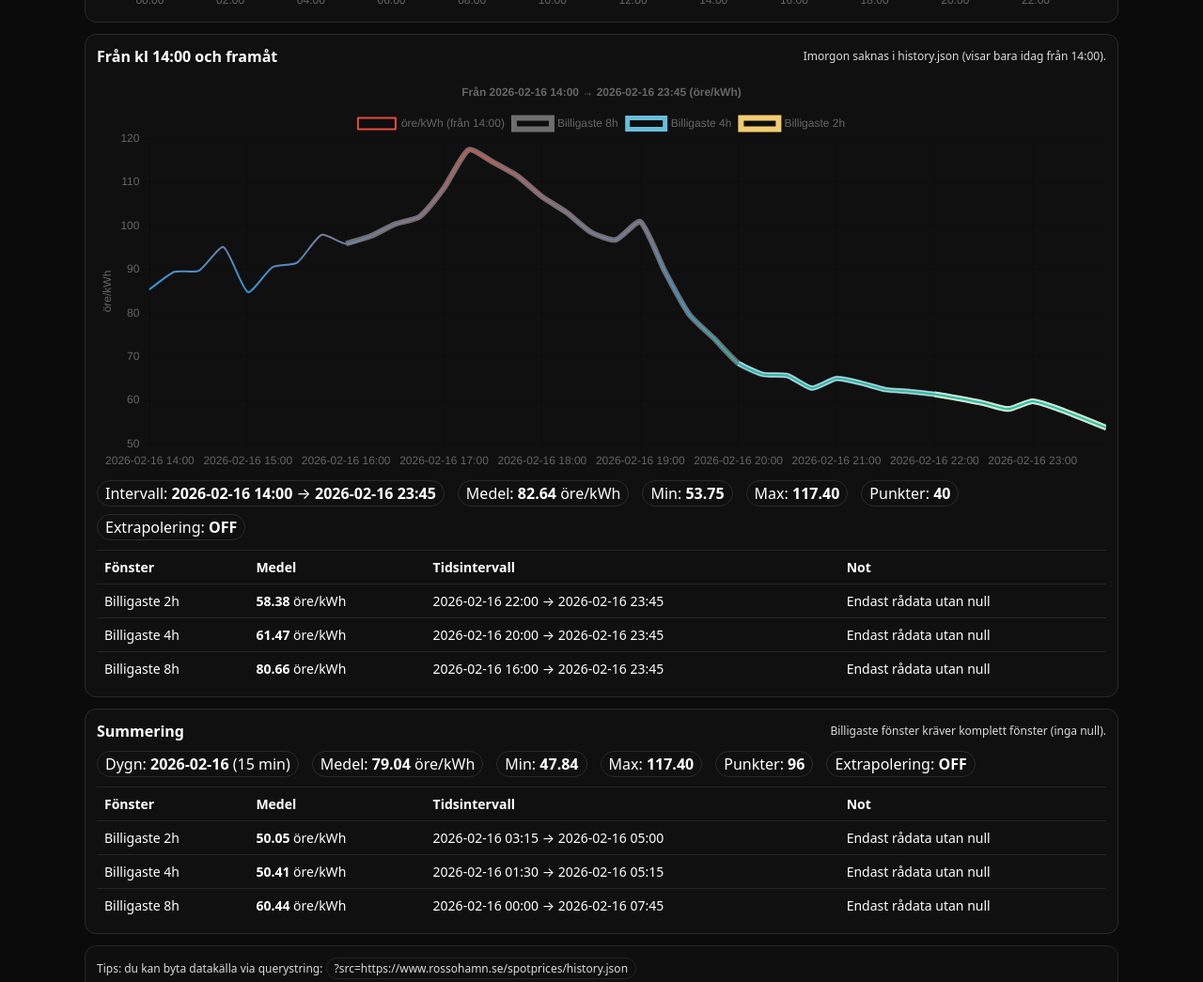
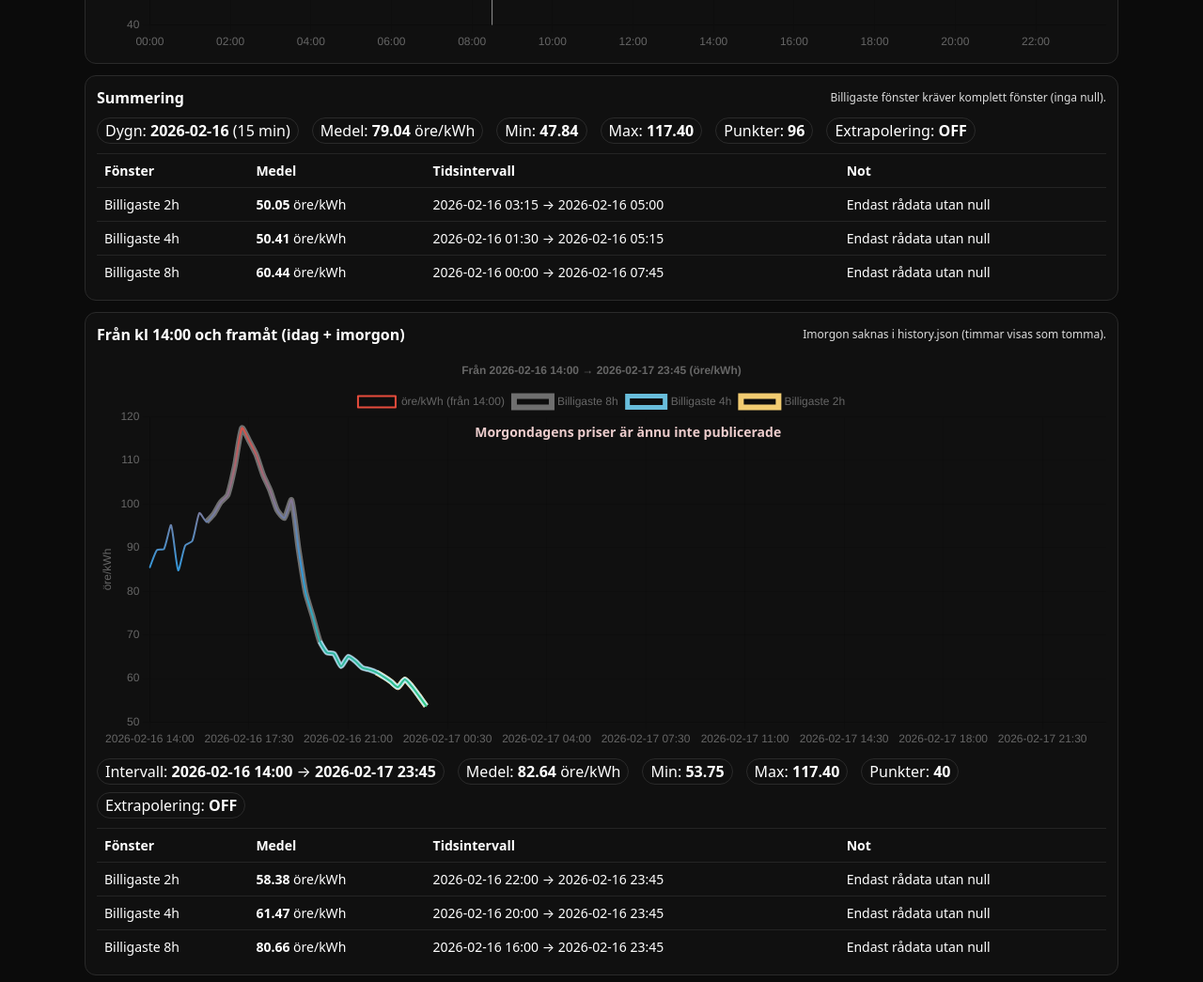
Before and after one commit to StefanNaven/Rossohamn, a plain HTML site: page spotprices/index.html in a window 1280 px wide. Shown: the part 720-1765 px from the top of the page at 94% size. Drawn offline with nearby package versions, Linux system fonts and the light colour scheme.

Commit message:
Enhance spot prices display and summary handling
Updated index.html to enhance the display of spot prices from 14:00 onwards, including handling cases where tomorrow's data is missing. Added a notice in the chart when tomorrow's prices are not published and modified the structure of the summary section.

````diff
--- a/spotprices/index.html
+++ b/spotprices/index.html
@@ -1,3 +1,11 @@
+Ja, det går.
+
+Nedan är en komplett omskriven `index.html` där:
+
+1. **Graf “Från 14:00 och framåt” ligger under Summering-rutan** (som du ville).
+2. Om morgondagen saknas: **grafen visar ändå hela intervallet** (idag 14:00→23:45 + imorgon 00:00→23:45) men **imorgondagens punkter är `null`**.
+3. Det visas en **tydlig text i grafen** (Chart.js plugin) när morgondagen saknas: *“Morgondagens priser är ännu inte publicerade”*.
+
 ```html
 <!doctype html>
 <html lang="sv">
@@ -70,10 +78,18 @@
       </div>
     </div>
 
-    <!-- NYTT: Graf för "från 14:00 och framåt" (byggs endast från history.json) -->
     <div class="card">
       <div class="row" style="justify-content:space-between;">
-        <div style="font-weight:700;">Från kl 14:00 och framåt</div>
+        <div style="font-weight:700;">Summering</div>
+        <div class="small" id="summaryNote">Billigaste fönster kräver komplett fönster (inga null)</div>
+      </div>
+      <div id="summary" style="margin-top:10px;"></div>
+    </div>
+
+    <!-- NYTT: Graf 2 + summering, UNDER huvud-summeringen -->
+    <div class="card">
+      <div class="row" style="justify-content:space-between;">
+        <div style="font-weight:700;">Från kl 14:00 och framåt (idag + imorgon)</div>
         <div class="small" id="summaryNote14">—</div>
       </div>
 
@@ -82,14 +98,6 @@
       </div>
 
       <div id="summary14" style="margin-top:10px;"></div>
-    </div>
-
-    <div class="card">
-      <div class="row" style="justify-content:space-between;">
-        <div style="font-weight:700;">Summering</div>
-        <div class="small" id="summaryNote">Billigaste fönster kräver komplett fönster (inga null)</div>
-      </div>
-      <div id="summary" style="margin-top:10px;"></div>
     </div>
 
     <div class="card small">
@@ -111,6 +119,9 @@
     fillGaps: false,
     krLines: false,
   };
+
+  // används av plugin för att skriva text i graf 2 när imorgon saknas
+  let publishWindowHasTomorrow = true;
 
   // ----- Time helpers -----
   function stockholmTodayIsoDate() {
@@ -143,7 +154,6 @@
   }
 
   function timeToIndex(timeStr, resolutionMinutes) {
-    // "14:00" -> index i points-arrayen
     const [hh, mm] = timeStr.split(":").map(Number);
     const rm = Number(resolutionMinutes) || 15;
     return Math.floor((hh * 60 + mm) / rm);
@@ -160,7 +170,6 @@
   }
 
   function decimals() {
-    // öre kan visas med 2, SEK/EUR med 4 för jämförelse
     return (state.metric === "oreKwh") ? 2 : 4;
   }
 
@@ -173,7 +182,6 @@
     }
   }
 
-  // Convert "1 SEK/kWh" reference lines into the currently selected unit.
   function sekKwhToMetricY(sekKwhValue) {
     if (typeof sekKwhValue !== "number") return null;
 
@@ -184,7 +192,6 @@
       const eursek = Number(state.data?.meta?.eursek);
       if (!eursek || Number.isNaN(eursek)) return null;
 
-      // 1 SEK/kWh = 1000 SEK/MWh
       const sekPerMwh = sekKwhValue * 1000.0;
       const eurPerMwh = sekPerMwh / eursek;
       return eurPerMwh;
@@ -205,7 +212,6 @@
     return { avg: sum / vals.length, min, max, count: vals.length };
   }
 
-  // Fill short gaps (internal only) with linear interpolation.
   function fillSmallGapsLinear(values, maxGap = 8) {
     const out = values.slice();
     let i = 0;
@@ -236,7 +242,6 @@
     return out;
   }
 
-  // ----- Data builders -----
   function buildDayLabels(day) {
     return day.points.map(p => p ? p.time : "");
   }
@@ -254,7 +259,7 @@
   function buildRangeLabelsAndSeries(keys) {
     const labels = [];
     const series = [];
-    const refs = []; // {dayKey,time}
+    const refs = [];
 
     for (const dayKey of keys) {
       const day = state.data.days[dayKey];
@@ -271,7 +276,6 @@
     return { labels, series, refs };
   }
 
-  // Cheapest continuous window over a series (no nulls in window).
   function cheapestWindow(series, slots) {
     let best = null;
     for (let i = 0; i <= series.length - slots; i++) {
@@ -296,20 +300,19 @@
     return out;
   }
 
-  // Rainbow-ish gradient for the main line (green -> blue -> red)
   function lineGradientColor(ctx) {
     const { chart } = ctx;
     const { ctx: c, chartArea } = chart;
     if (!chartArea) return "#9fd4ff";
 
     const g = c.createLinearGradient(0, chartArea.bottom, 0, chartArea.top);
-    g.addColorStop(0.00, "#2ecc71"); // low
-    g.addColorStop(0.50, "#3498db"); // mid
-    g.addColorStop(1.00, "#e74c3c"); // high
+    g.addColorStop(0.00, "#2ecc71");
+    g.addColorStop(0.50, "#3498db");
+    g.addColorStop(1.00, "#e74c3c");
     return g;
   }
 
-  // "Now" vertical line for today's single-day view (only on canvas id="chart")
+  // "Now" vertical line (bara på canvas id="chart" och tab "today")
   const nowLinePlugin = {
     id: "nowLine",
     afterDraw(chart) {
@@ -319,7 +322,6 @@
       const xScale = chart.scales.x;
       if (!xScale) return;
 
-      // 15-min resolution => 4 points/hour
       const now = new Date();
       const hh = Number(new Intl.DateTimeFormat("sv-SE", { timeZone: "Europe/Stockholm", hour: "2-digit" }).format(now));
       const mm = Number(new Intl.DateTimeFormat("sv-SE", { timeZone: "Europe/Stockholm", minute: "2-digit" }).format(now));
@@ -340,7 +342,31 @@
     }
   };
 
-  Chart.register(nowLinePlugin);
+  // Text-overlay i graf 2 när imorgon saknas
+  const publishWindowNoticePlugin = {
+    id: "publishWindowNotice",
+    afterDraw(chart) {
+      if (chart?.canvas?.id !== "chart14") return;
+      if (publishWindowHasTomorrow) return;
+
+      const area = chart.chartArea;
+      if (!area) return;
+
+      const ctx = chart.ctx;
+      ctx.save();
+      ctx.font = "600 14px system-ui, -apple-system, Segoe UI, Roboto, Arial";
+      ctx.fillStyle = "rgba(255, 220, 220, 0.92)";
+      ctx.textAlign = "center";
+
+      const x = (area.left + area.right) / 2;
+      const y = area.top + 18;
+
+      ctx.fillText("Morgondagens priser är ännu inte publicerade", x, y);
+      ctx.restore();
+    }
+  };
+
+  Chart.register(nowLinePlugin, publishWindowNoticePlugin);
 
   let chart = null;
   let chart14 = null;
@@ -405,7 +431,6 @@
 
   function renderSummaryTo(noteElId, summaryElId, { stats, win2h, win4h, win8h, infoText, timeText2h, timeText4h, timeText8h, noteText }) {
     const dec = decimals();
-
     el(noteElId).textContent = noteText;
 
     const row = (label, win, hours, timeText) => {
@@ -443,17 +468,14 @@
     `;
   }
 
-  // Legend click: block toggling of the main price curve (men låt highlights 2h/4h/8h gå att slå av/på)
   function legendOnClick(e, legendItem, legend) {
     const chart = legend.chart;
     const idx = legendItem.datasetIndex;
     const ds = chart.data.datasets[idx];
     if (!ds) return;
 
-    // Main series = första datasetet
     if (idx === 0) return;
 
-    // Toggle only for highlight + reference lines
     const meta = chart.getDatasetMeta(idx);
     meta.hidden = meta.hidden === null ? !chart.data.datasets[idx].hidden : null;
     chart.update();
@@ -498,12 +520,10 @@
       }
     ];
 
-    // Highlight order: 8h -> 4h -> 2h (so 2h sits on top)
     if (hi8) datasets.push({ label: "Billigaste 8h", data: hi8, pointRadius: 0, borderWidth: 6, tension: 0.2, borderColor: "rgba(255,255,255,0.40)" });
     if (hi4) datasets.push({ label: "Billigaste 4h", data: hi4, pointRadius: 0, borderWidth: 5, tension: 0.2, borderColor: "rgba(120,220,255,0.85)" });
     if (hi2) datasets.push({ label: "Billigaste 2h", data: hi2, pointRadius: 0, borderWidth: 6, tension: 0.2, borderColor: "rgba(255,215,120,0.95)" });
 
-    // Reference lines 1/2/3 kr/kWh converted to current metric
     if (state.krLines) {
       const y1 = sekKwhToMetricY(1);
       const y2 = sekKwhToMetricY(2);
@@ -688,7 +708,8 @@
     });
   }
 
-  // NYTT: rendera graf 14:00->framåt från history.json (idag 14:00 + imorgon om present>0)
+  // NYTT: rendera graf 14:00->framåt från history.json.
+  // Om imorgon saknas: fyll ändå upp hela imorgon med null-värden så x-axeln blir komplett.
   function renderPublishWindowFromHistory() {
     const ctx = el("chart14")?.getContext?.("2d");
     if (!ctx) return;
@@ -703,12 +724,14 @@
     if (!today || !Array.isArray(today.points)) {
       if (chart14) chart14.destroy();
       chart14 = null;
+      publishWindowHasTomorrow = false;
       el("summaryNote14").textContent = "Saknar data för idag i history.json";
       el("summary14").innerHTML = "";
       return;
     }
 
     const rm = Number(today.resolutionMinutes) || 15;
+    const expectedSlotsPerDay = Math.floor((24 * 60) / rm);
     const startIdx = timeToIndex("14:00", rm);
 
     const labels = [];
@@ -716,26 +739,34 @@
     const refs = [];
 
     // idag från 14:00 ->
-    for (let i = startIdx; i < today.points.length; i++) {
+    for (let i = startIdx; i < expectedSlotsPerDay; i++) {
       const p = today.points[i];
-      labels.push(`${todayKey} ${p.time}`);
+      const t = slotToTime(i, rm);
+      labels.push(`${todayKey} ${t}`);
       rawSeries.push((p && typeof p[state.metric] === "number") ? p[state.metric] : null);
-      refs.push({ dayKey: todayKey, time: p.time });
+      refs.push({ dayKey: todayKey, time: t });
     }
 
-    // imorgon om present>0
+    // imorgon
     const hasTomorrow =
       !!tomorrow &&
       Array.isArray(tomorrow.points) &&
       Number(tomorrow.present) > 0;
 
-    if (hasTomorrow) {
-      for (let i = 0; i < tomorrow.points.length; i++) {
+    publishWindowHasTomorrow = hasTomorrow;
+
+    for (let i = 0; i < expectedSlotsPerDay; i++) {
+      const t = slotToTime(i, rm);
+      labels.push(`${tomorrowKey} ${t}`);
+
+      if (hasTomorrow) {
         const p = tomorrow.points[i];
-        labels.push(`${tomorrowKey} ${p.time}`);
         rawSeries.push((p && typeof p[state.metric] === "number") ? p[state.metric] : null);
-        refs.push({ dayKey: tomorrowKey, time: p.time });
+      } else {
+        rawSeries.push(null);
       }
+
+      refs.push({ dayKey: tomorrowKey, time: t });
     }
 
     const series = state.fillGaps ? fillSmallGapsLinear(rawSeries, 8) : rawSeries;
@@ -792,7 +823,7 @@
 
     const title = hasTomorrow
       ? `Från ${todayKey} 14:00 → ${tomorrowKey} 23:45 (${unitLabel()})`
-      : `Från ${todayKey} 14:00 → ${todayKey} 23:45 (${unitLabel()})`;
+      : `Från ${todayKey} 14:00 → ${tomorrowKey} 23:45 (${unitLabel()})`;
 
     if (chart14) chart14.destroy();
     chart14 = new Chart(ctx, {
@@ -828,16 +859,14 @@
       ? (state.fillGaps
           ? "Inkluderar imorgon. Billigaste fönster kan använda extrapolerade punkter (≤8 null i rad)."
           : "Inkluderar imorgon. Billigaste fönster kräver komplett fönster (inga null).")
-      : "Imorgon saknas i history.json (visar bara idag från 14:00).";
+      : "Imorgon saknas i history.json (timmar visas som tomma).";
 
     renderSummaryTo("summaryNote14", "summary14", {
       stats,
       win2h,
       win4h,
       win8h,
-      infoText: hasTomorrow
-        ? `Intervall: <b>${todayKey} 14:00</b> → <b>${tomorrowKey} 23:45</b>`
-        : `Intervall: <b>${todayKey} 14:00</b> → <b>${todayKey} 23:45</b>`,
+      infoText: `Intervall: <b>${todayKey} 14:00</b> → <b>${tomorrowKey} 23:45</b>`,
       timeText2h: windowTimeTextRange(refs, win2h),
       timeText4h: windowTimeTextRange(refs, win4h),
       timeText8h: windowTimeTextRange(refs, win8h),
@@ -846,10 +875,9 @@
   }
 
   function render() {
-    // Ensure day dropdown always populated
     if (!state.data?.days) return;
 
-    // NYTT: alltid rendera 14:00-grafen (den följer metric/fillGaps/krLines)
+    // alltid rendera 14:00-grafen (den följer metric/fillGaps/krLines)
     renderPublishWindowFromHistory();
 
     if (state.tab === "today") {
@@ -972,15 +1000,18 @@
       setTab("today");
     } catch (e) {
       el("meta").innerHTML = `<div style="color:#ff9a9a;"><b>Fel:</b> ${e.message}</div>`;
+
       if (chart) chart.destroy();
       chart = null;
 
       if (chart14) chart14.destroy();
       chart14 = null;
-      el("summaryNote14").textContent = "";
-      el("summary14").innerHTML = "";
+      publishWindowHasTomorrow = true;
 
       el("summary").innerHTML = "";
+      el("summaryNote").textContent = "";
+      el("summary14").innerHTML = "";
+      el("summaryNote14").textContent = "";
     }
   }
 
````
